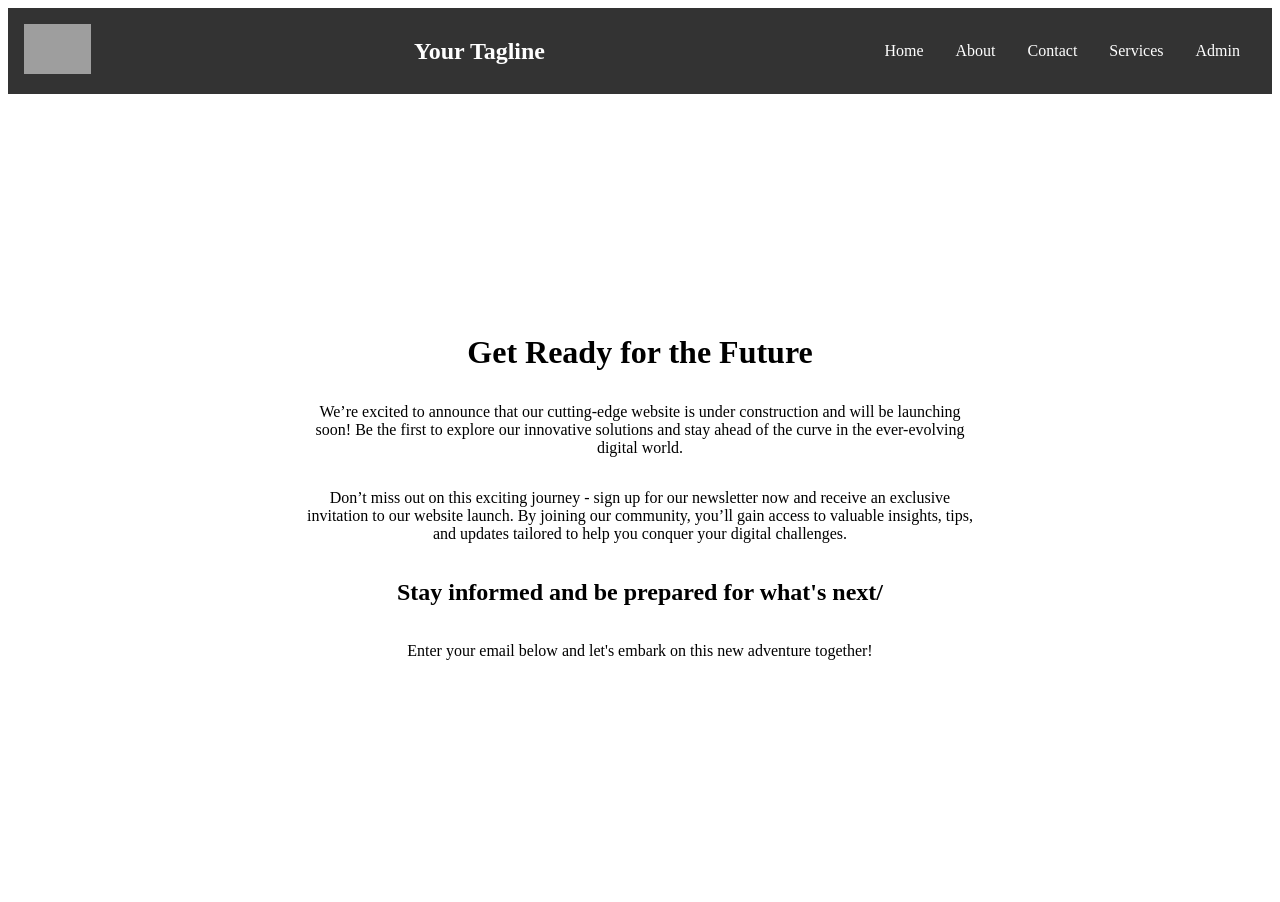
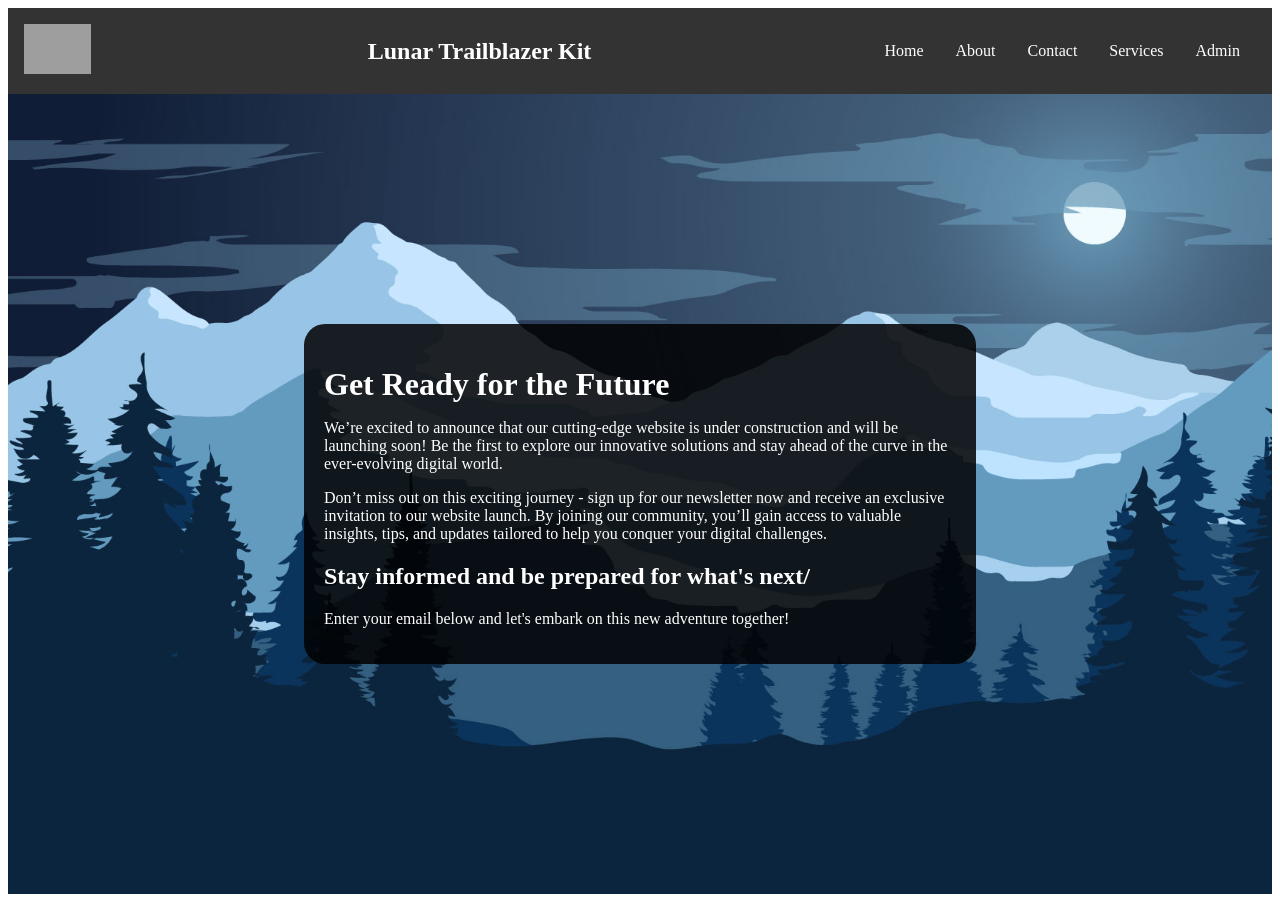
Before and after one commit to KRob21/lunar-trailblazer, an Angular app: page / in a window 1280 px wide. Built offline with nearby package versions, Linux system fonts and the light colour scheme; grey boxes are pictures that could not be loaded; what @angular/fire would draw is missing.

Commit message:
:art: added coming soon image and style

```diff
--- a/src/app/shared/components/top-bar/top-bar.component.html
+++ b/src/app/shared/components/top-bar/top-bar.component.html
@@ -3,7 +3,7 @@
     <img src="assets/logo.png" alt="Your Logo" />
   </div>
   <div class="tagline">
-    <h1>Your Tagline</h1>
+    <h1>Lunar Trailblazer Kit</h1>
   </div>
   <nav class="navigation">
     <a routerLink="/">Home</a>
--- a/src/app/splash-page/components/coming-soon/coming-soon.component.html
+++ b/src/app/splash-page/components/coming-soon/coming-soon.component.html
@@ -1,12 +1,19 @@
 <div class="coming-soon">
-    <h1>Get Ready for the Future</h1>
-    <p>We’re excited to announce that our cutting-edge website is under construction and will be launching soon! Be the
-        first to explore our innovative solutions and stay ahead of the curve in the ever-evolving digital world.</p>
-    <p> Don’t miss out on this exciting journey - sign up for our newsletter now and receive an exclusive invitation to
-        our website launch. By joining our community, you’ll gain access to valuable insights, tips, and updates
-        tailored to help you conquer your digital challenges.</p>
 
-    <h2>Stay informed and be prepared for what's next/</h2>
-    <p>Enter your email below and let's embark on this new adventure together!</p>
+    <div class="card">
+        <h1>Get Ready for the Future</h1>
+        <p>We’re excited to announce that our cutting-edge website is under construction and will be launching soon! Be
+            the
+            first to explore our innovative solutions and stay ahead of the curve in the ever-evolving digital world.
+        </p>
+        <p> Don’t miss out on this exciting journey - sign up for our newsletter now and receive an exclusive invitation
+            to
+            our website launch. By joining our community, you’ll gain access to valuable insights, tips, and updates
+            tailored to help you conquer your digital challenges.</p>
+
+        <h2>Stay informed and be prepared for what's next/</h2>
+        <p>Enter your email below and let's embark on this new adventure together!</p>
+    </div>
+
 
 </div>
--- a/src/app/splash-page/components/coming-soon/coming-soon.component.scss
+++ b/src/app/splash-page/components/coming-soon/coming-soon.component.scss
@@ -4,12 +4,22 @@
 	align-items: center;
 	justify-content: center;
 	margin: auto;
-    max-width: 675px;
-    min-height: 100vh;
-    text-align: center;
+	max-width: 1920px;
+	height: 100vh;
+	background: url('/assets/images/main_banner.jpg');
+	background-repeat: no-repeat;
+	background-size: cover;
 
+	.card {
+		color: white;
+		max-width: 50%;
+		border-radius: 21px;
+		margin: 10% auto;
+		padding: 20px;
+		background: rgba(0, 0, 0, 0.85);
 		h1 {
 			font-size: 2rem;
 			margin-bottom: 1rem;
 		}
 	}
+}
```
Also changed, not shown: src/assets/images/main_banner.jpg (added). Lines whose indentation alone changed are shown as unchanged.
